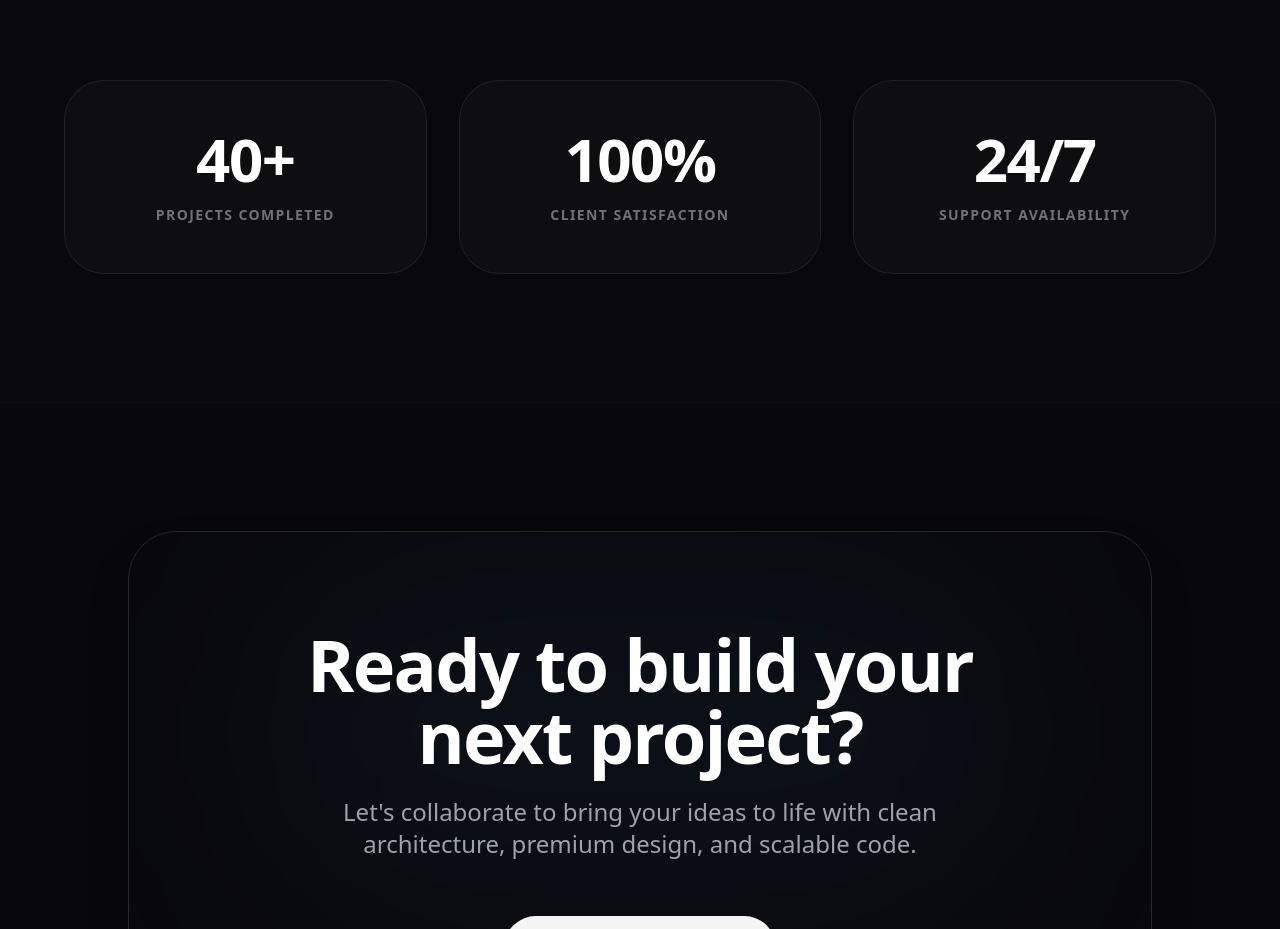
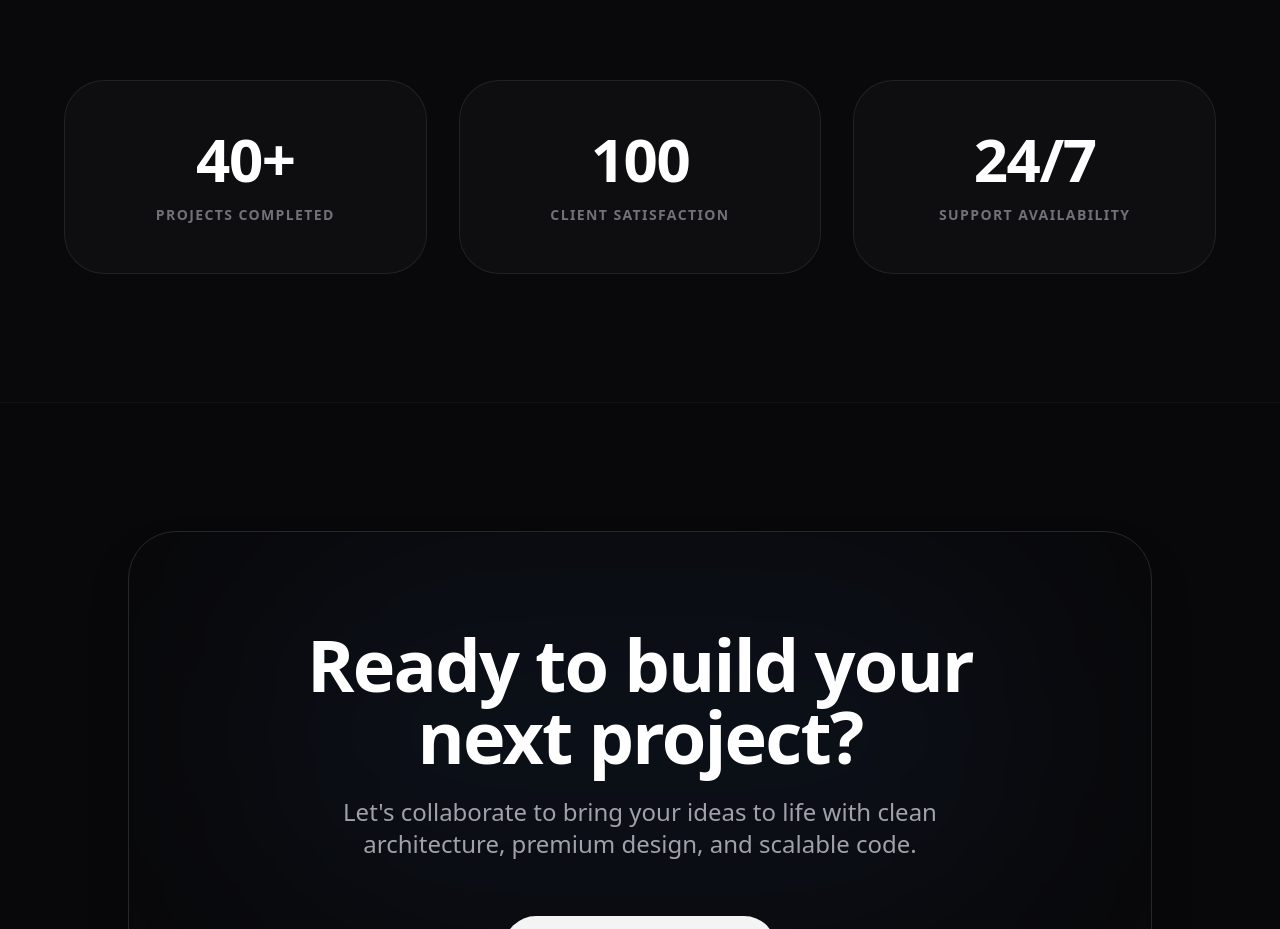
Before and after one commit to nabilou1234509876-arch/ziyad-portfolio, a Next.js app: page / in a window 1280 px wide. Shown: the part 3920-4849 px from the top of the page. Built offline with nearby package versions, Linux system fonts and the light colour scheme.

Commit message:
fix: remove symbols from stats

```diff
--- a/src/app/page.tsx
+++ b/src/app/page.tsx
@@ -52,7 +52,7 @@ const TECHNOLOGIES = [
 
 const STATS = [
   { label: 'Projects Completed', value: '40+' },
-  { label: 'Client Satisfaction', value: '100%' },
+  { label: 'Client Satisfaction', value: '100' },
   { label: 'Support Availability', value: '24/7' }
 ]
 
```
